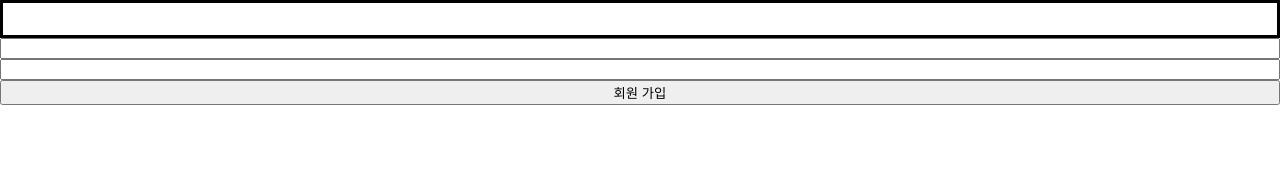
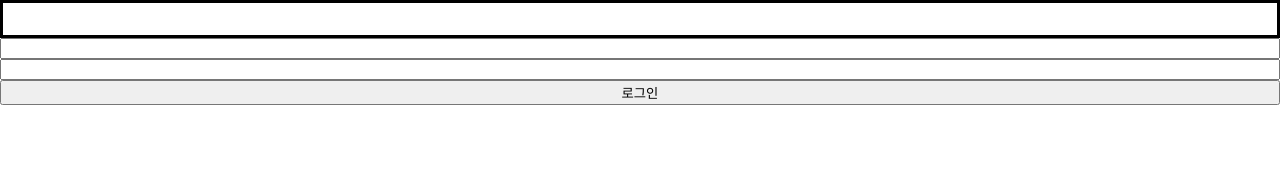
Before and after one commit to thumbthing/-prototype-wanted-pre-onboarding-frontend, a React (Create React App) app: page / in a window 1280 px wide. Shown: the top 170 px of the page. Built offline with nearby package versions, Linux system fonts and the light colour scheme.

Commit message:
feat: Login.tsx (유효성 검사에 따른 <button> disable 속성 변경 기능 추가)

```diff
--- a/src/components/Login.tsx
+++ b/src/components/Login.tsx
@@ -8,6 +8,7 @@ interface FormValue {
 export default function Login() {
   const [ id, setId ] = useState('');
   const [ password, setPassword ] = useState('');
+  const [ disable, setDisable ] = useState(false);
 
   const CheckValidEmail = ( e: React.ChangeEvent<HTMLInputElement> ) => {
     setId(e.target.value);
@@ -18,10 +19,14 @@ export default function Login() {
   }
 
   const SetValidUserInformation = () => {
-    alert(id + password);
-    ( !id.includes("@") ? alert("유효하지 않은 아이디입니다.") : alert("Id is valid") );
-    ( password.length < 8 ? alert("비밀번호가 너무 짧습니다.") : alert("Password is valid") );
+
+    ( !id.includes("@") ? alert(id + ": 유효하지 않은 아이디입니다.") : alert("Id is valid") );
+    ( password.length < 8 ? alert(password +": 비밀번호가 너무 짧습니다.") : alert("Password is valid") );
+
+    ( !id.includes("@") || password.length < 8 ?
+     setDisable(true) : alert("api 연결이 필요합니다."))
   }
+
   return (
     <>
       <input
@@ -36,9 +41,10 @@ export default function Login() {
       />
       <button
         data-testid = "signup-button"
-        onClick={ SetValidUserInformation }
+        onClick = { SetValidUserInformation }
+        disabled = { disable }
       >
-      회원 가입
+      로그인
       </button>
 
     </>
```
